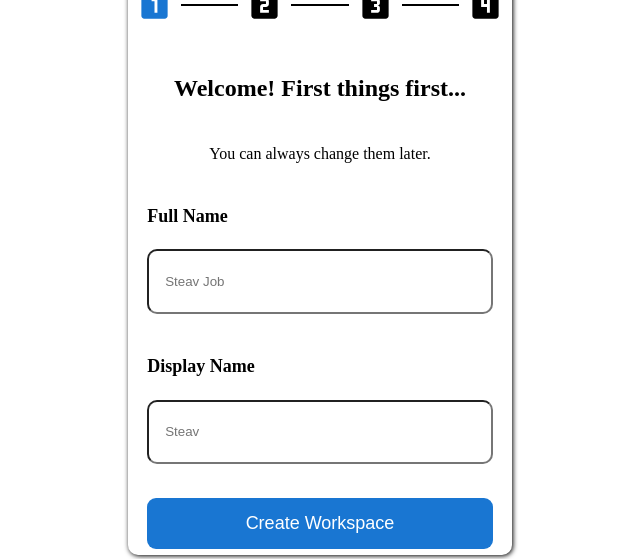
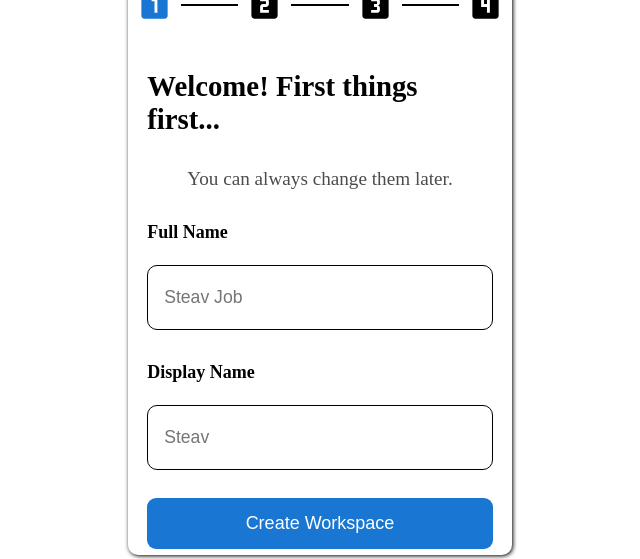
Before and after one commit to Rushi9238/MI-Assignment-1-04, a React (Create React App) app: page / in a window 1280 px wide. Shown: the part 205-764 px from the top of the page, without its empty margins (320-960 px from the left). Built offline with nearby package versions, Linux system fonts and the light colour scheme.

Commit message:
Mock Interview Assignment test no. 10

```diff
--- a/src/App.css
+++ b/src/App.css
@@ -15,7 +15,7 @@
     flex-direction: column;
     justify-content: space-around;
     align-items: center;
-    box-shadow: 1px 1px 5px black;
+    box-shadow: 1px 1px 4px black;
     border-radius: 10px;
 
 }
@@ -35,7 +35,14 @@
     display: flex;
     justify-content: space-evenly;
     align-items: center;
+
+
 }
+/* .stepper .MuiSvgIcon-root{
+    border-radius: 50%;
+    border: 2px solid #1976d2;
+    background-color: #1976d2;
+} */
 .mainDiv button{
     height: 7%;
     width: 90%;
--- a/src/App.js
+++ b/src/App.js
@@ -47,6 +47,7 @@ function App() {
           <LooksOneIcon
             fontSize='large'
             color={ count<1 ? '' : 'primary'}
+
           />
            <hr style={{width:'15%',border:`1px solid ${count<2 ? '' : '#1976d2'}`}} />
           <LooksTwoIcon
--- a/src/CSS_files/FrontPage.css
+++ b/src/CSS_files/FrontPage.css
@@ -6,6 +6,13 @@
     flex-direction: column;
     justify-content: space-around;
     align-items: center;
+}
+.frontPage h2{
+    font-size: 1.8rem;
+}
+ p{
+    font-size: 1.2rem;
+    opacity: .7;
 }
 .frontPage .name{
     /* border: 2px solid green; */
@@ -21,6 +28,8 @@ width: 100%;
 padding-left: 1rem;
 border-radius: 10px;
 outline: none;
+border: 1px solid;
+font-size: 1.1rem;
 }
 .frontPage .name label{
     font-size: large;
--- a/src/CSS_files/ThirdPages.css
+++ b/src/CSS_files/ThirdPages.css
@@ -38,4 +38,5 @@
     font-weight: bold;
     opacity: .7;
     height: 45%;
+    font-size: 1.1rem;
 }
--- a/src/Components/MainContaine/SecondPage.jsx
+++ b/src/Components/MainContaine/SecondPage.jsx
@@ -13,6 +13,7 @@ const SecondPage = () => {
    </div>
    <div className="name">
     <label>Workspace Name</label>
+
     <input type="text" name="" id="" placeholder='Example' />
    </div>
    </div>
```
